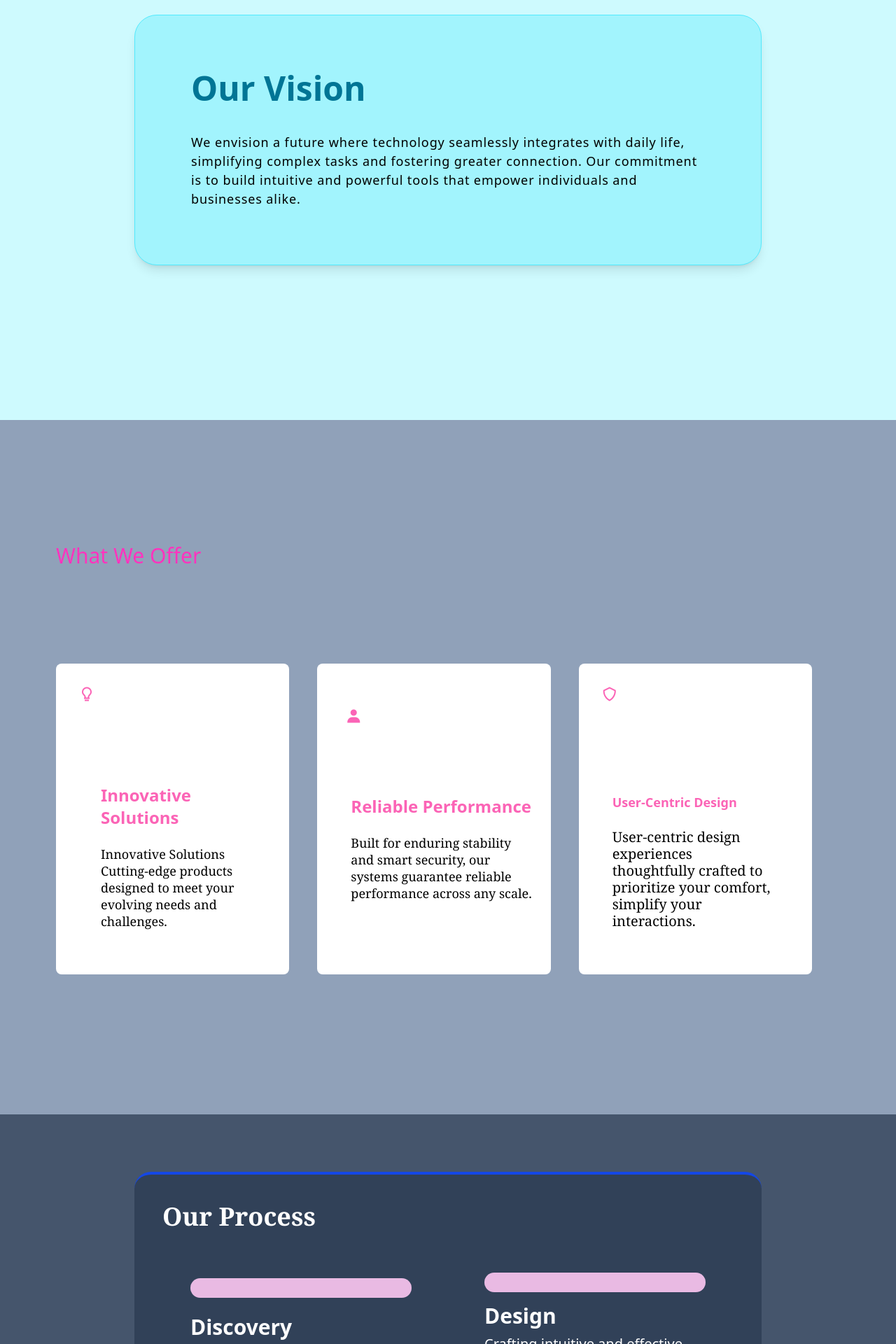
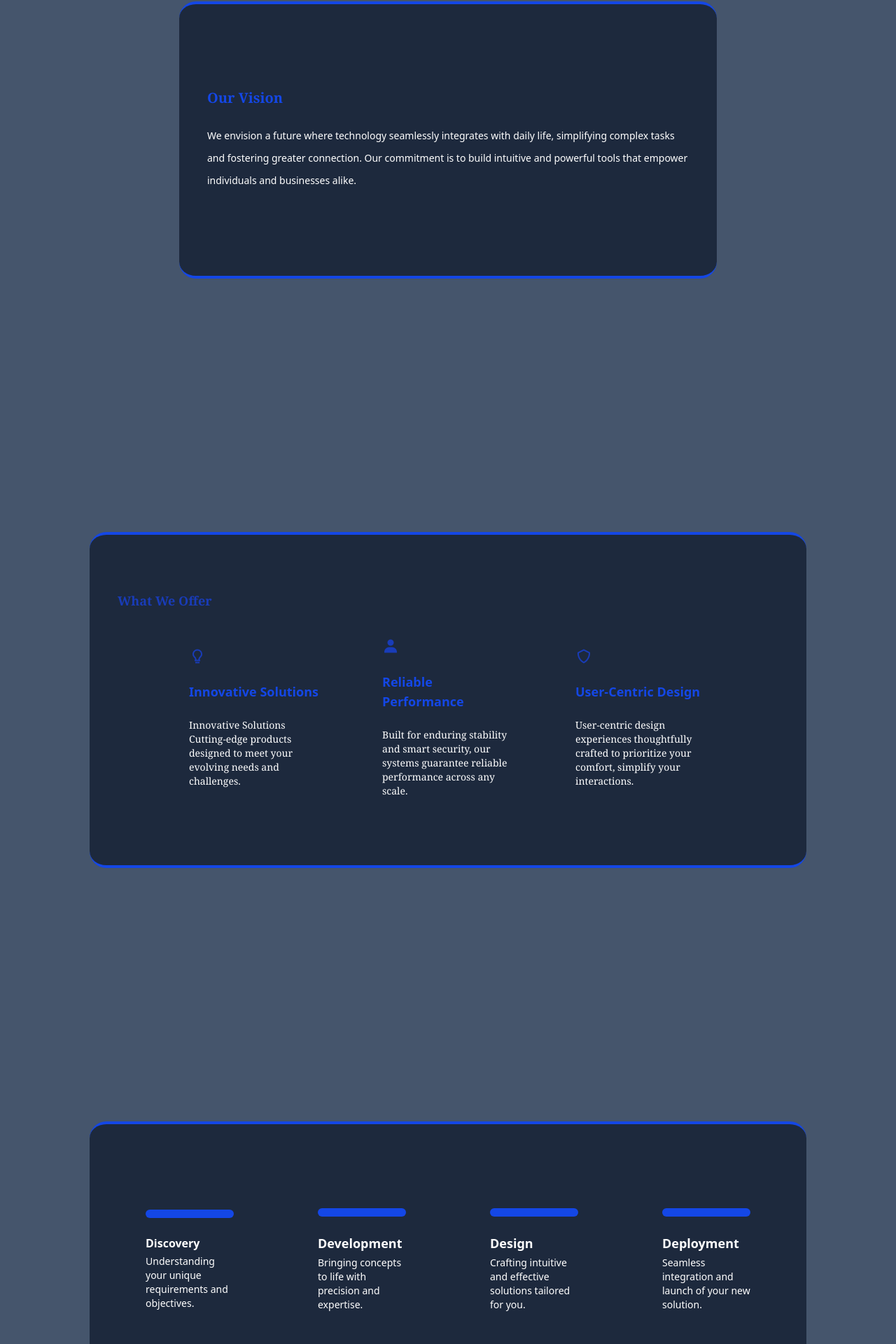
Before and after one commit to taussef123/blue-secure-web, a React (Vite) app: page / in a window 1280 px wide. Shown: the part 1120-3040 px from the top of the page at 70% size. Built offline with nearby package versions, Linux system fonts and the light colour scheme.

Commit message:
responsive some part done

```diff
--- a/src/pages/Home.jsx
+++ b/src/pages/Home.jsx
@@ -3,7 +3,7 @@ import homeImage from "../assets/images/home.jpg";
 import Client1 from "../assets/images/client-1.avif";
 import Client2 from "../assets/images/client-2.jpg";
 import Client3 from "../assets/images/client-3.jpg";
-import ItPic from "../assets/images/service.png";
+import ItPic from "../assets/images/blue.jpg";
 const Home = ()=>{
     return (
       <>
@@ -39,7 +39,7 @@ const Home = ()=>{
           </div>
         </div>
 
-        <div className="vision-section w-full min-h-screen bg-cyan-100  flex flex-col  justify-center items-center  ">
+        {/* <div className="vision-section w-full min-h-screen bg-cyan-100  flex flex-col  justify-center items-center  ">
           <div className="vision-container bg-cyan-200 w-xs md:w-xl lg:w-4xl p-10 md:p-10 lg:p-20 rounded-4xl hover:bg-cyan-400 shadow-lg border border-cyan-300 ">
             <div className=" space-y-5 sm:space-y-10">
               <h2 className=" text-cyan-700 text-2xl sm:text-5xl font-semibold ">
@@ -53,54 +53,54 @@ const Home = ()=>{
               </p>
             </div>
           </div>
+        </div> */}
+
+        <div className="w-full h-screen flex items-center justify-center bg-slate-600 ">
+          <div className="  w-3xl bg-slate-800 py-30 px-5 sm:px-10 rounded-xl sm:rounded-3xl hover:shadow-2xl hover shadow-blue-700 border-t-4 border-blue-700 border-b-4">
+            <h2 className=" text-blue-700 text-xl font-semibold  font-serif px-5 sm:px-0">
+              Our Vision
+            </h2>
+            <p className="text-sm sm:text-md px-5 sm:px-0 sm:text-md text-white mt-6 leading-8">
+              We envision a future where technology seamlessly integrates with
+              daily life, simplifying complex tasks and fostering greater
+              connection. Our commitment is to build intuitive and powerful
+              tools that empower individuals and businesses alike.
+            </p>
           </div>
-        <div className="offer-section w-full min-h-screen bg-slate-400 py-30   ">
-          <div className="space-y-14">
-            <h1 className="ml-20 mt-14 text-[#ff33be] text-3xl ">
+        </div>
+
+        <div className="w-full h-screen flex items-center justify-center bg-slate-600 ">
+          <div className="w-5xl bg-slate-800 py-20 px-10 rounded-xl sm:rounded-3xl hover:shadow-2xl hover shadow-blue-600 border-t-4 border-blue-700 border-b-4">
+            <h1 className="text-blue-800 font-serif font-bold text-lg mb-6">
               What We Offer
             </h1>
-
-            <div className="  flex flex-col sm:flex-row  sm:space-x-10 space-y-10 sm:space-y-0  mr-10 p-20 ">
-              <div className="flex  flex-col items-starts  sm:w-1/3 rounded-lg p-6 hover:border-pink-300 hover:shadow-pink-400 hover:border-4 hover:shadow-2xl transition-all duration-300 hover:scale-105 bg-white">
-                <div className=" p-2">
-                  <i className="bx bx-bulb text-2xl text-pink-400"></i>
-                </div>
-
-                <div className="ml-10 py-6  pr-2">
-                  <h2 className="text-pink-400 text-xl md:text-2xl font-semibold mt-20">
+            <div className=" flex flex-col sm:flex-row  w-full  justify-center items-center gap-10">
+              <div className=" w-xs sm:w-1/4  space-y-6 sm:space-y-2 px-6 py-4 rounded-lg p-6 hover:border-blue-700 hover:shadow-blue-600 hover:border-2 hover:shadow-2xl transition-all duration-400 hover:scale-110 cursor-pointer">
+                <i className="bx bx-bulb text-2xl  text-blue-800"></i>
+                <h2 className="text-blue-700 text-lg mt-4 font-semibold ">
                   Innovative Solutions
                 </h2>
-                  <p className="mt-6 text-sm md:text-md lg:text-lg leading-6 font-serif">
+                <p className="mt-2 sm:mt-6  text-sm sm:text-md text-white font-serif leading-6 sm:leading-5">
                   Innovative Solutions Cutting-edge products designed to meet
                   your evolving needs and challenges.
                 </p>
               </div>
-              </div>
-              <div className="flex  flex-col items-start   sm:w-1/3 rounded-lg p-6 hover:border-pink-300 hover:shadow-pink-400 hover:border-4 hover:shadow-2xl transition-all duration-300 hover:scale-105 bg-white">
-                <div className="py-10  p-4 mr-[5px]">
-                  <i className="bx bxs-user text-2xl text-pink-400"></i>
-                </div>
-
-                <div className="ml-6 py-10  ">
-                  <h2 className="text-pink-400 text-xl sm:text-2xl  font-semibold mt-4">
+              <div className=" w-xs sm:w-1/4 space-y-6 sm:space-y-2 px-6 py-4 rounded-lg p-6 hover:border-blue-700 hover:shadow-blue-600 hover:border-2 hover:shadow-2xl transition-all duration-400 hover:scale-110">
+                <i className="bx bxs-user text-2xl text-blue-800"></i>
+                <h2 className="text-blue-700 text-lg   font-semibold mt-4">
                   Reliable Performance
                 </h2>
-                  <p className="mt-6 text-sm md:text-md lg:text-lg leading-6 font-serif">
+                <p className="  mt-2 sm:mt-6 text-white   text-sm sm:text-md  leading-6 sm:leading-5 font-serif">
                   Built for enduring stability and smart security, our systems
                   guarantee reliable performance across any scale.
                 </p>
               </div>
-              </div>
-              <div className="flex  flex-col items-start   sm:w-1/3 rounded-lg p-6 hover:border-pink-300 hover:shadow-pink-400 hover:border-4 hover:shadow-2xl transition-all duration-300 hover:scale-105 bg-white">
-                <div className=" mb-20">
-                  <i className="bx bx-shield text-2xl p-2 text-pink-400"></i>
-                </div>
-
-                <div className="ml-6  py-10 pr-6">
-                  <h2 className="text-pink-400 text-xl sm:text-2xl  lg:text-lg  font-semibold ">
+              <div className=" w-xs sm:w-1/4 space-y-6 sm:space-y-2 px-6 py-2 rounded-lg p-6 hover:border-blue-700 hover:shadow-blue-600 hover:border-2 hover:shadow-2xl transition-all duration-400 hover:scale-110 cursor-pointer">
+                <i className="bx bx-shield text-2xl  text-blue-800"></i>
+                <h2 className="text-blue-700 text-lg mt-4 font-semibold ">
                   User-Centric Design
                 </h2>
-                  <p className="mt-6 text-lg sm:text-xl leading-6 font-serif">
+                <p className="mt-6 text-sm sm:text-md  text-white  font-serif leading-6 sm:leading-5">
                   User-centric design experiences thoughtfully crafted to
                   prioritize your comfort, simplify your interactions.
                 </p>
@@ -108,55 +108,55 @@ const Home = ()=>{
             </div>
           </div>
         </div>
-        </div>
 
-        <div className=" w-full h-screen flex items-center justify-center bg-slate-600 ">
-          <div className="max-w-4xl  sm:w-full  p-4 sm:p-10 mt-2 bg-slate-700  rounded-xl sm:rounded-3xl hover:shadow-2xl hover shadow-blue-600 border-t-4 border-blue-700 border-b-4 ">
-            <h1 className="sm:text-2xl md:text-3xl lg:text-4xl font-semibold font-serif mb-5   text-white">
-              Our Process
-            </h1>
-            <div className=" sm: flex flex-col md:grid grid-cols-2 justify-items-center gap-6  ">
-              <div className="w-full  px-10 py-12   rounded hover:shadow-2xl hover: shadow-blue-600  hover:scale-105 transition-all 0.5s ease-in-out  ">
-                <span className="w-full h-7 bg-[#e9bae3]    block mb-2 rounded-full"></span>
-                <h3 className=" sm:text-xl md:text-2xl lg:text-3xl font-semibold mt-6 text-white">
-                  Discovery
-                </h3>
-                <p className=" sm:text-md  md:text-lg lg:text-xl mt-2 text-white">
+        <div className="w-full h-screen flex items-center justify-center bg-slate-600 ">
+          <div className=" w-5xl bg-slate-800 p-1 sm:py-20 px-10 rounded-xl sm:rounded-3xl hover:shadow-2xl hover shadow-blue-600 border-t-4 border-blue-700 border-b-4">
+            <div className=" flex flex-col sm:flex-row  w-full  justify-center items-center gap-10">
+              <div
+                className="w-sm  px-10 py-7   rounded
+              hover:shadow-2xl hover: shadow-blue-600
+              hover:scale-115
+              transition-all duration-500 hover:border-2 hover:border-blue-600 "
+              >
+                <span className="w-full h-3 bg-blue-700    block  rounded-full"></span>
+                <h2 className="  font-semibold mt-6 text-white">Discovery</h2>
+                <p className=" text-sm  mt-1 text-white">
                   Understanding your unique requirements and objectives.
                 </p>
               </div>
-              <div className="w-full  px-10 py-10 hover:border hover:shadow-xl hover: shadow-cyan-950 hover:scale-105 transition-all 0.5s ease-in-out  ">
-                <span className="w-full h-7  bg-[#e9bae3]     block mb-2 rounded-full"></span>
-                <h3 className="sm:text-xl md:text-2xl lg:text-3xl font-semibold mt-4 text-white">
+              <div className="w-sm  px-10 py-10   rounded hover:shadow-2xl hover: shadow-blue-600  hover:scale-115 transition-all duration-500   hover:border-2 hover:border-blue-600 ">
+                <span className="w-full h-3 bg-blue-700    block  rounded-full"></span>
+                <h2 className=" text-lg font-semibold mt-6 text-white">
+                  Development
+                </h2>
+                <p className=" text-sm  mt-1 text-white">
+                  Bringing concepts to life with precision and expertise.
+                </p>
+              </div>
+              <div className="w-sm  px-10 py-10   rounded hover:shadow-2xl hover: shadow-blue-600  hover:scale-115 transition-all duration-500 hover:border-2 hover:border-blue-700  ">
+                <span className="w-full h-3 bg-blue-700    block  rounded-full"></span>
+                <h2 className=" text-lg font-semibold mt-6 text-white">
                   Design
-                </h3>
-                <p className="sm:text-md  md:text-lg lg:text-xl mt-2 text-white">
+                </h2>
+                <p className="text-sm  mt-1 text-white">
                   Crafting intuitive and effective solutions tailored for you.
                 </p>
               </div>
-              <div className="w-full  px-10 py-10 hover:border hover:shadow-xl hover: shadow-cyan-950 hover:scale-105 transition-all 0.5s ease-in-out  ">
-                <span className="w-full h-7  bg-[#e9bae3]  block mb-2 rounded-full"></span>
-                <h3 className="sm:text-xl md:text-2xl lg:text-3xl font-semibold mt-2 text-white">
-                  Design
-                </h3>
-                <p className="sm:text-md  md:text-lg lg:text-xl mt-2 text-white">
-                  Crafting intuitive and effective solutions tailored for you.
-                </p>
-              </div>
-              <div className="w-full  px-10 py-10 hover:border hover:shadow-xl hover: shadow-cyan-950 hover:scale-105 transition-all 0.5s ease-in-out ">
-                <span className="w-full h-7 bg-[#e9bae3]    block mb-4 rounded-full"></span>
-                <h3 className="sm:text-xl md:text-2xl lg:text-3xl font-semibold mt-2 text-white">
+              <div className="w-sm  px-10 py-10   rounded hover:shadow-2xl hover: shadow-blue-600  hover:scale-115 transition-all duration-500 hover:border-2 hover:border-blue-600   ">
+                <span className="w-full h-3 bg-blue-700    block  rounded-full"></span>
+                <h2 className=" text-lg font-semibold mt-6 text-white">
                   Deployment
-                </h3>
-                <p className="sm:text-md  md:text-lg lg:text-xl mt-2 text-white ">
+                </h2>
+                <p className=" text-sm  mt-1 text-white">
                   Seamless integration and launch of your new solution.
                 </p>
               </div>
             </div>
           </div>
         </div>
+
         <div className=" w-full h-screen flex items-center justify-center bg-slate-600 ">
-          <div className="max-w-4xl  sm:w-full  p-4 sm:p-18 mt-6 bg-slate-700  rounded-xl sm:rounded-3xl hover:shadow-2xl hover shadow-blue-600 border-t-4 border-blue-700 border-b-4 ">
+          <div className="max-w-4xl  sm:w-full  p-4 sm:p-18 mt-6 bg-slate-800  rounded-xl sm:rounded-3xl hover:shadow-2xl hover shadow-blue-600 border-t-4 border-blue-700 border-b-4 ">
             <h1 className="  sm:text-2xl md:text-3xl lg:text-4xl text-white font-semibold p-4 font-serif">
               Why Choose Us?
             </h1>
@@ -187,8 +187,8 @@ const Home = ()=>{
           </div>
         </div>
         <div className=" w-full h-screen flex items-center justify-center bg-slate-600 ">
-          <div className="max-w-4xl  sm:w-full  p-7 sm:p-22 mt-6 bg-slate-700  rounded-xl sm:rounded-3xl hover:shadow-2xl hover shadow-blue-600 border-t-4 border-blue-700 border-b-4 ">
-            <h1 className=" text-xl sm:text-4xl ml-10 text-[#fb33c0] font-serif">
+          <div className="max-w-4xl  sm:w-full  p-7 sm:p-22 mt-6 bg-slate-800  rounded-xl sm:rounded-3xl hover:shadow-2xl hover shadow-blue-600 border-t-4 border-blue-700 border-b-4 ">
+            <h1 className=" text-xl sm:text-4xl ml-10 text-blue-700 font-serif">
               Client Success Stories
             </h1>
             <div className="flex justify-center items-center gap-x-5 sm:gap-x-12 p-9 sm:p-10 ">
@@ -224,7 +224,7 @@ const Home = ()=>{
         </div>
 
         <div className=" w-full h-screen flex items-center justify-center bg-slate-600 ">
-          <div className="max-w-4xl w-full  p-6 sm:p-22 bg-slate-700  rounded-xl sm:rounded-3xl hover:shadow-2xl hover: shadow-blue-600 border-t-4 border-blue-700 border-b-4 mt-16">
+          <div className="max-w-4xl w-full  p-6 sm:p-22 bg-slate-800  rounded-xl sm:rounded-3xl hover:shadow-2xl hover: shadow-blue-600 border-t-4 border-blue-700 border-b-4 mt-16">
             <h1 className=" text-2xl sm:text-4xl font-semibold text-white font-serif ml-5 sm:ml-0">
               Our Commitment to Quality
             </h1>
@@ -245,9 +245,9 @@ const Home = ()=>{
         </div>
 
         <div className=" w-full h-dvh flex items-center justify-center bg-slate-600 ">
-          <div className="max-w-4xl w-full mx-auto p-6 sm:p-22 bg-slate-700  rounded-xl sm:rounded-3xl hover:shadow-2xl hover shadow-blue-600 border-t-4 border-blue-700 border-b-4 ">
+          <div className="max-w-4xl w-full mx-auto p-6 sm:p-22 bg-slate-800  rounded-xl sm:rounded-3xl hover:shadow-2xl hover shadow-blue-600 border-t-4 border-blue-700 border-b-4 ">
             <h1
-              className="   text-xl sm:text-4xl font-bold font-serif text-pink-300 p-2
+              className="   text-xl sm:text-4xl font-bold font-serif text-blue-700 p-2
             ml-10 sm:ml-0"
             >
               Stay Connected
@@ -274,8 +274,8 @@ const Home = ()=>{
           </div>
         </div>
         <div className=" question-section w-full h-screen flex items-center justify-center bg-slate-600 ">
-          <div className="max-w-4xl w-full mx-auto p-6 sm:p-10 rounded-2xl bg-slate-700 hover:shadow-2xl hover shadow-blue-600 border-t-4 border-blue-700 border-b-4">
-            <h1 className=" text-[rgb(235,78,235)] text-2xl font-semibold p-5">
+          <div className="max-w-4xl w-full mx-auto p-6 sm:p-10 rounded-2xl bg-slate-800 hover:shadow-2xl hover shadow-blue-600 border-t-4 border-blue-700 border-b-4">
+            <h1 className=" text-blue-700 text-2xl font-semibold p-5">
               Frequently Asked Questions
             </h1>
             <div className="bg-pink-200 py-6 px-6 sm:py-8 sm:px-14 rounded-xl m-5 flex flex-col ">
@@ -298,28 +298,26 @@ const Home = ()=>{
           </div>
         </div>
         <div className="last-section w-full bg-slate-400 ">
-          <div className="w-full  min-h-[40rem]  bg-blue-200 flex items-center ">
-            <div className="w-full max-w-4xl mx-auto grid grid-cols-1 md:grid-cols-2 items-center ">
-              <div className="left flex">
+          <div className="w-full  min-h-[40rem]  bg-slate-600 flex items-center ">
+            <div className="w-full max-w-4xl mx-auto grid grid-cols-1 md:grid-cols-2 items-center bg-slate-800 py-30 px-25 ">
+              <div className="left ">
                 <img
                   src={ItPic}
                   className="w-xs
-                sm:max-w-xl ml-10 sm:ml-0"
+                sm:max-w-xl ml-2 sm:ml-0 "
                 />
               </div>
-              <div className="right space-y-6">
-                <h1 className="ml-12 mt-4 sm:ml-0 sm:mt-0  text-xl sm:text-2xl text-blue-700 font-bold tracking-wider">
+              <div className="right space-y-8">
+                <h1 className="ml-1 mt-6  text-xl sm:text-2xl text-blue-700 font-bold tracking-wider">
                   Ready to Transform?
                 </h1>
-                <p className=" text-md sm:text-lg ml-3  leading-6 sm:leading-8 tracking-wider text-white">
+                <p className=" text-md text-white leading-6">
                   Take the first step towards achieving your goals. Contact us
                   today to discuss your project and discover how we can help you
                   succeed.
                 </p>
                 <button
-                  className="bg-blue-600 px-10 py-5 rounded-xl cursor-pointer text-xl font-semibold text-white hover:bg-white hover:text-blue-600 transition duration-300 ease-in hover:scale-110
-                ml-[6.5rem] sm:ml-0
-                "
+                  className="bg-blue-600 px-6 py-6 text-white font-semibold rounded hover:bg-blue-700 transition all duration-500 ease-in-out"
                 >
                   Get in Touch
                 </button>
@@ -327,6 +325,7 @@ const Home = ()=>{
             </div>
           </div>
         </div>
+
       </>
     );
 }
@@ -490,3 +489,113 @@ export default Home;
         //      </div>
         //    </div>
         //  </div>;
+
+
+
+
+        {
+          /* <div className="offer-section w-full min-h-screen bg-slate-400 py-30   ">
+          <div className="space-y-14">
+            <h1 className="ml-20 mt-14 text-[#ff33be] text-3xl ">
+              What We Offer
+            </h1>
+
+            <div className="  flex flex-col sm:flex-row  sm:space-x-10 space-y-10 sm:space-y-0  mr-10 p-20 ">
+              <div className="flex  flex-col items-starts  sm:w-1/3 rounded-lg p-6 hover:border-pink-300 hover:shadow-pink-400 hover:border-4 hover:shadow-2xl transition-all duration-300 hover:scale-105 bg-white">
+                <div className=" p-2">
+                  <i className="bx bx-bulb text-2xl text-pink-400"></i>
+                </div>
+
+                <div className="ml-10 py-6  pr-2">
+                  <h2 className="text-pink-400 text-xl md:text-2xl font-semibold mt-20">
+                    Innovative Solutions
+                  </h2>
+                  <p className="mt-6 text-sm md:text-md lg:text-lg leading-6 font-serif">
+                    Innovative Solutions Cutting-edge products designed to meet
+                    your evolving needs and challenges.
+                  </p>
+                </div>
+              </div>
+              <div className="flex  flex-col items-start   sm:w-1/3 rounded-lg p-6 hover:border-pink-300 hover:shadow-pink-400 hover:border-4 hover:shadow-2xl transition-all duration-300 hover:scale-105 bg-white">
+                <div className="py-10  p-4 mr-[5px]">
+                  <i className="bx bxs-user text-2xl text-pink-400"></i>
+                </div>
+
+                <div className="ml-6 py-10  ">
+                  <h2 className="text-pink-400 text-xl sm:text-2xl  font-semibold mt-4">
+                    Reliable Performance
+                  </h2>
+                  <p className="mt-6 text-sm md:text-md lg:text-lg leading-6 font-serif">
+                    Built for enduring stability and smart security, our systems
+                    guarantee reliable performance across any scale.
+                  </p>
+                </div>
+              </div>
+              <div className="flex  flex-col items-start   sm:w-1/3 leading-6 sm:leading-5">
+                <div className=" mb-20">
+                  <i className="bx bx-shield text-2xl p-2 text-pink-400"></i>
+                </div>
+
+                <div className="ml-6  py-10 pr-6">
+                  <h2 className="text-pink-400 text-xl sm:text-2xl  lg:text-lg  font-semibold ">
+                    User-Centric Design
+                  </h2>
+                  <p className="mt-6 text-lg sm:text-xl leading-6 font-serif">
+                    User-centric design experiences thoughtfully crafted to
+                    prioritize your comfort, simplify your interactions.
+                  </p>
+                </div>
+              </div>
+            </div>
+          </div>
+        </div> */
+        }
+
+
+           {
+             /* <div className=" w-full h-screen flex items-center justify-center bg-slate-600 mt-2 ">
+          <div className="w-5xl  p-9 sm:p-10 bg-slate-700  rounded-xl sm:rounded-3xl hover:shadow-2xl hover shadow-blue-600 border-t-4 border-blue-700 border-b-4 ">
+            <h1 className="sm:text-2xl md:text-3xl lg:text-4xl font-semibold font-serif  mb-1 sm:mb-5   text-white">
+              Our Process
+            </h1>
+            <div className=" sm: flex flex-col md:grid grid-cols-2 justify-items-center gap-6  ">
+              <div className="w-sm  px-10 py-10   rounded hover:shadow-2xl hover: shadow-blue-600  hover:scale-105 transition-all 0.5s ease-in-out  ">
+                <span className="w-full h-4 bg-blue-700    block  rounded-full"></span>
+                <h3 className=" sm:text-xl md:text-2xl lg:text-3xl font-semibold mt-6 text-white">
+                  Discovery
+                </h3>
+                <p className=" sm:text-md  md:text-lg lg:text-xl  mt-1 text-white">
+                  Understanding your unique requirements and objectives.
+                </p>
+              </div>
+              <div className="w-sm  px-10 py-10    hover:border hover:shadow-2xl hover: shadow-blue-600  hover:scale-105 transition-all 0.5s ease-in-out  ">
+                <span className="w-sm h-4  bg-blue-700    block mb-2 rounded-full"></span>
+                <h3 className="sm:text-xl md:text-2xl lg:text-3xl font-semibold mt-4 text-white">
+                  Development
+                </h3>
+                <p className="sm:text-md  md:text-lg lg:text-xl mt-2 text-white">
+                  Bringing concepts to life with precision and expertise.
+                </p>
+              </div>
+              <div className="w-sm  px-10 py-10    hover:border hover:shadow-2xl hover: shadow-blue-600  hover:scale-105 transition-all 0.5s ease-in-out  ">
+                <span className="w-sm h-4  bg-blue-700  block mb-2 rounded-full"></span>
+                <h3 className="sm:text-xl md:text-2xl lg:text-3xl font-semibold mt-2 text-white">
+                  Design
+                </h3>
+                <p className="sm:text-md  md:text-lg lg:text-xl mt-2 text-white">
+                  Crafting intuitive and effective solutions tailored for you.
+                </p>
+              </div>
+              <div className="w-sm  px-10 py-10    hover:border hover:shadow-2xl hover: shadow-blue-600  hover:scale-105 transition-all 0.5s ease-in-out ">
+                <span className="w-full h-7 bg-blue-700    block mb-2 rounded-full"></span>
+                <h3 className="sm:text-xl md:text-2xl lg:text-3xl font-semibold mt-2 text-white">
+                  Deployment
+                </h3>
+                <p className="sm:text-md  md:text-lg lg:text-xl mt-2 text-white ">
+                  Seamless integration and launch of your new solution.
+                </p>
+              </div>
+            </div>
+          </div>
+        </div> */
+           }
```
Also changed, not shown: src/assets/images/blue.jpg (added). Lines whose indentation alone changed are shown as unchanged.
